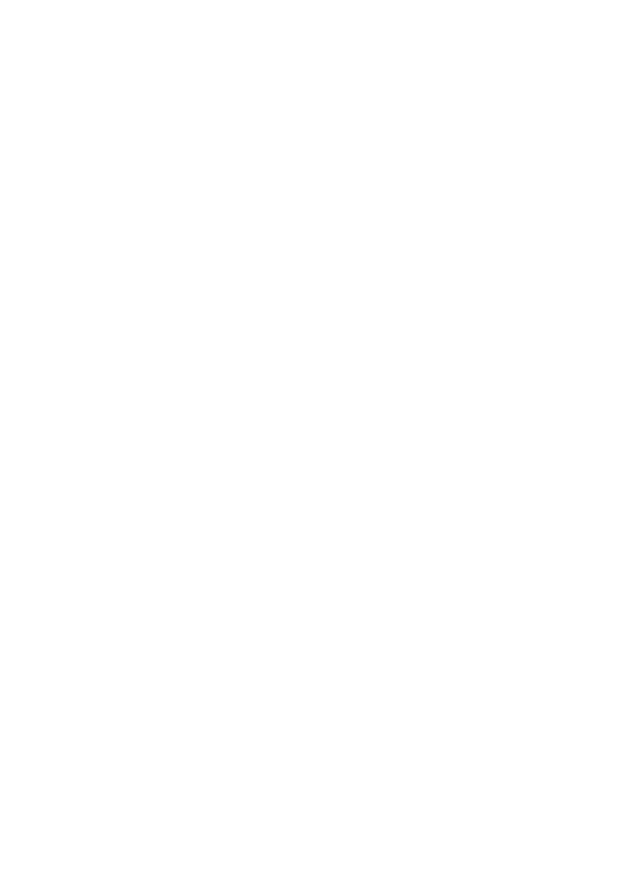
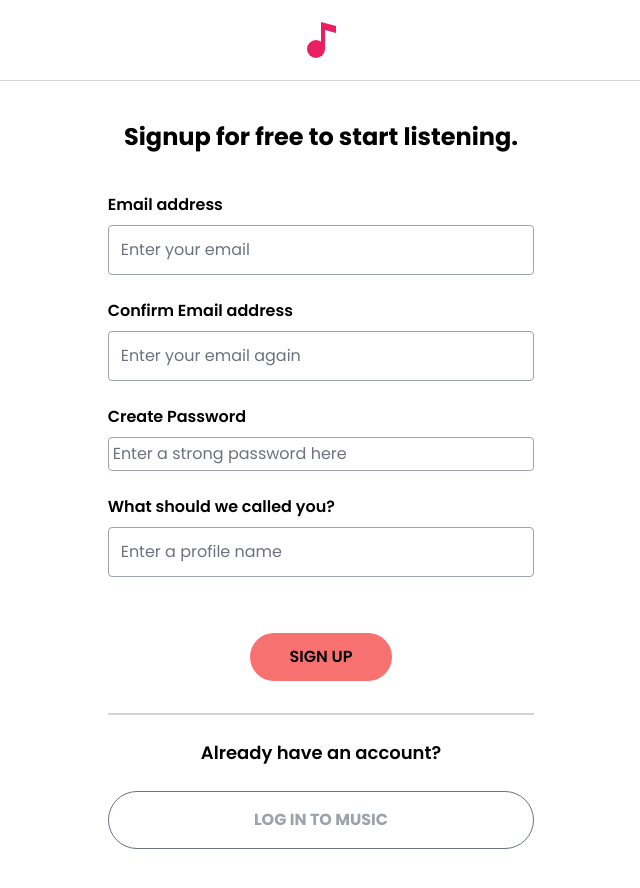
Before and after one commit to Yashwantyadav1/Music, a React (Create React App) app in the folder music_frontend/: page /signup in a window 1280 px wide. Before the commit this address had no page. Shown: the whole page, without its empty margins (319-959 px from the left). Before the commit the page ends 800 px from the top, so only its background shows below. Built offline with nearby package versions, Linux system fonts and the light colour scheme.

Commit message:
Added Signup page and link to login page

```diff
--- a/music_frontend/src/App.js
+++ b/music_frontend/src/App.js
@@ -1,5 +1,6 @@
 import'./output.css';
 import LoginComponent from './routes/Login';
+import SignupComponent from './routes/Signup';
 import { BrowserRouter, Routes, Route } from 'react-router-dom';
 
 function App() {
@@ -10,6 +11,7 @@ function App() {
         <Route path="/" element={<div>Home </div>} />
         <Route path="/about" element={<div>About </div>} />
         <Route path="/login" element={<LoginComponent/>} />
+        <Route path="/signup" element={<SignupComponent/>} />
       </Routes>
     </BrowserRouter>
   </div>
--- a/music_frontend/src/routes/Login.js
+++ b/music_frontend/src/routes/Login.js
@@ -1,6 +1,7 @@
 
 import TextInput from "../components/shared/TestInput";
 import PasswordInput from "../components/shared/PasswordInput";
+import { Link } from "react-router-dom";
 const LoginComponent = () => {
     return (
         <div className = "w-full h-full flex flex-col items-center">
@@ -16,7 +17,7 @@ const LoginComponent = () => {
                 </div>
                 <div className="w-full border border-solid border-gray-300"></div>
                 <div className="my-6 font-semibold text-lg">Don't have an account?</div>
-                <div className="border border-gray-500 text-gray-400 w-full flex items-center justify-center py-4 rounded-full font-bold">SIGN UP FOR MUSIC</div>
+                <div className="border border-gray-500 text-gray-400 w-full flex items-center justify-center py-4 rounded-full font-bold"><Link to="/signup">SIGN UP FOR MUSIC</Link></div>
             </div>
         </div>
     )
--- /dev/null
+++ b/music_frontend/src/routes/Signup.js
@@ -0,0 +1,28 @@
+
+import TextInput from "../components/shared/TestInput";
+import PasswordInput from "../components/shared/PasswordInput";
+import { Link } from "react-router-dom";
+const SignupComponent = () => {
+    return (
+        <div className = "w-full h-full flex flex-col items-center">
+            <div className = "logo p-4 border-b border-solid border-gray-300 w-full flex justify-center">
+                <svg xmlns="http://www.w3.org/2000/svg" width="48" height="48" viewBox="0 0 48 48"><g fill="#e91e63"><circle cx="19" cy="33" r="9"/><path d="M24 6v27h4V14l11 3v-7z"/></g></svg>
+            </div>
+            <div className = "inputRegion w-1/3 py-10 flex items-center justify-center flex-col">
+                <div className="font-bold mb-4 text-2xl">Signup for free to start listening.</div>
+                <TextInput label="Email address" placeholder="Enter your email" className="my-6"/>
+                <TextInput label="Confirm Email address" placeholder="Enter your email again" className="mb-6"/>
+                <PasswordInput label="Create Password" placeholder="Enter a strong password here"/>
+                <TextInput label="What should we called you?" placeholder="Enter a profile name" className="my-6"/>
+                <div className="w-full flex item-center justify-center my-8">
+                    <button className="bg-red-400 font-semibold p-3 px-10 rounded-full">SIGN UP</button>
+                </div>
+                <div className="w-full border border-solid border-gray-300"></div>
+                <div className="my-6 font-semibold text-lg">Already have an account?</div>
+                <div className="border border-gray-500 text-gray-400 w-full flex items-center justify-center py-4 rounded-full font-bold"><Link to="/login">LOG IN TO MUSIC</Link></div>
+            </div>
+        </div>
+    )
+};
+
+export default SignupComponent;
```
